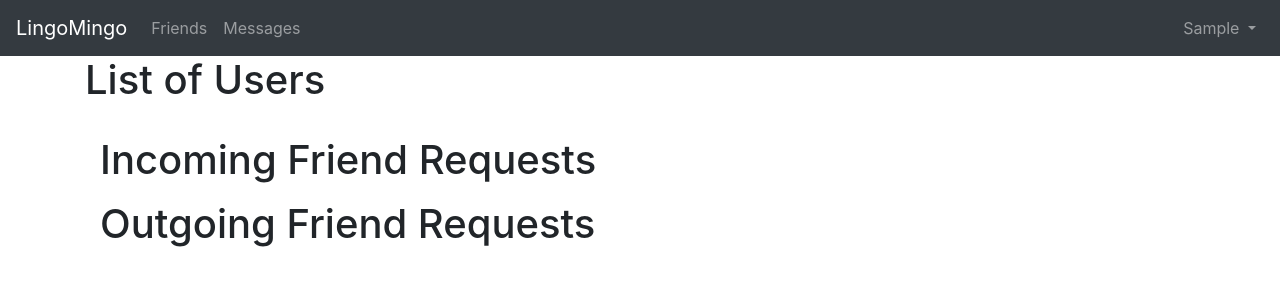
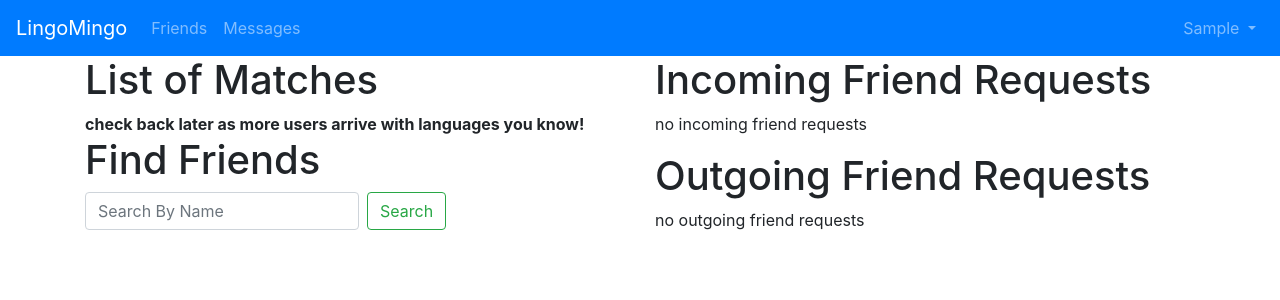
Before and after one commit to abista7/SoftwareDevelopmentGroupPROJECT, a Django app: page / in a window 1280 px wide. Shown: the top 300 px of the page. Run offline with Django 3.2, Linux system fonts and the light colour scheme; the visitor is signed in with stand-in values (Sample User, id 1); data that the repository does not hold is empty; some libraries are stand-ins or nearby versions.

Commit message:
add search profile function

```diff
--- a/application/django/mainapp/views.py
+++ b/application/django/mainapp/views.py
@@ -11,6 +11,7 @@ from .models import Language, Friend, get_profile_model, friend_relation
 
 
 def index(request):
+    context = {}
     # if user is authenticated display the following
     if request.user.is_authenticated:
         # display message if user has incomplete section in settings
@@ -44,6 +45,12 @@ def index(request):
                 messages.info(request, 'You have cancelled the friend request for ' + get_profile_model().get(
                     uuid=other_uuid).user.first_name)
 
+            if request.POST.get('search'):
+                query = request.POST.get('search')
+                search_results = get_profile_model().filter(
+                    Q(user__first_name__contains=query) | Q(user__last_name__contains=query))
+                context.update({'search_results': search_results})
+
         # matching:
         profile = request.user.profile
         query_set = set([])
@@ -60,7 +67,8 @@ def index(request):
 
         if query_set.__contains__(profile):
             query_set.remove(profile)  # remove their own profile so they can't friend themselves
-        context = {'profile_list': query_set}
+
+        context.update({'profile_list': query_set})
         return render(request, 'mainapp/index.html', context)
 
     # else show them a login/signup page
--- a/application/django/templates/mainapp/base.html
+++ b/application/django/templates/mainapp/base.html
@@ -15,7 +15,7 @@
 <body>
 
 <header>
-    <nav class="navbar navbar-expand-md navbar-dark bg-dark">
+    <nav class="navbar navbar-expand-md navbar-dark bg-primary">
         <a class="navbar-brand" href="{% url 'index' %}">LingoMingo</a>
         {% if user.is_authenticated %}
             <div class="navbar-collapse collapse w-100 order-1 order-md-0 dual-collapse2">
--- a/application/django/templates/mainapp/index.html
+++ b/application/django/templates/mainapp/index.html
@@ -31,8 +31,12 @@
 
     <div class="row">
         <div class="col">
-            <h1>List of Users</h1>
-            <br/>
+            <h1>List of Matches</h1>
+
+            {% if not profile_list %}
+                <b>check back later as more users arrive with languages you know!</b>
+            {% endif %}
+
             {% for profile in profile_list %}
                 <ul>
                     <li>
@@ -49,13 +53,25 @@
                 </ul>
             {% endfor %}
 
-
-
-
-
+            <h1>Find Friends</h1>
+            <form class="form-inline my-2 my-lg-0" method="post">
+                {% csrf_token %}
+                <input class="form-control mr-sm-2" type="search" placeholder="Search By Name" name="search">
+                <button class="btn btn-outline-success my-2 my-sm-0" type="submit">Search</button>
+            </form>
+            {% if search_results %}
+                <h5>Results:</h5>
+                {% for profile in search_results %}
+                    <a href="{% url 'profile' profile.uuid %}">{{ profile.user.first_name }} {{ profile.user.last_name }}</a>
+                {% endfor %}
+            {% endif %}
+        </div>
 
         <div class="col">
             <h1>Incoming Friend Requests</h1>
+            {% if not user.profile.incoming_friend_reqeust %}
+                <p>no incoming friend requests</p>
+            {% endif %}
             <ul>
                 {% for p in user.profile.incoming_friend_request.all %}
                     <li><strong><a
@@ -74,6 +90,9 @@
             </ul>
 
             <h1>Outgoing Friend Requests</h1>
+            {% if not user.profile.outgoing_friend_reqeust %}
+                <p>no outgoing friend requests</p>
+            {% endif %}
             <ul>
                 {% for p in user.profile.outgoing_friend_request.all %}
                     <li>
@@ -91,7 +110,7 @@
             </ul>
         </div>
     </div>
-    </div>
+
 
 
 {% endblock %}
```
Lines whose indentation alone changed are shown as unchanged.
